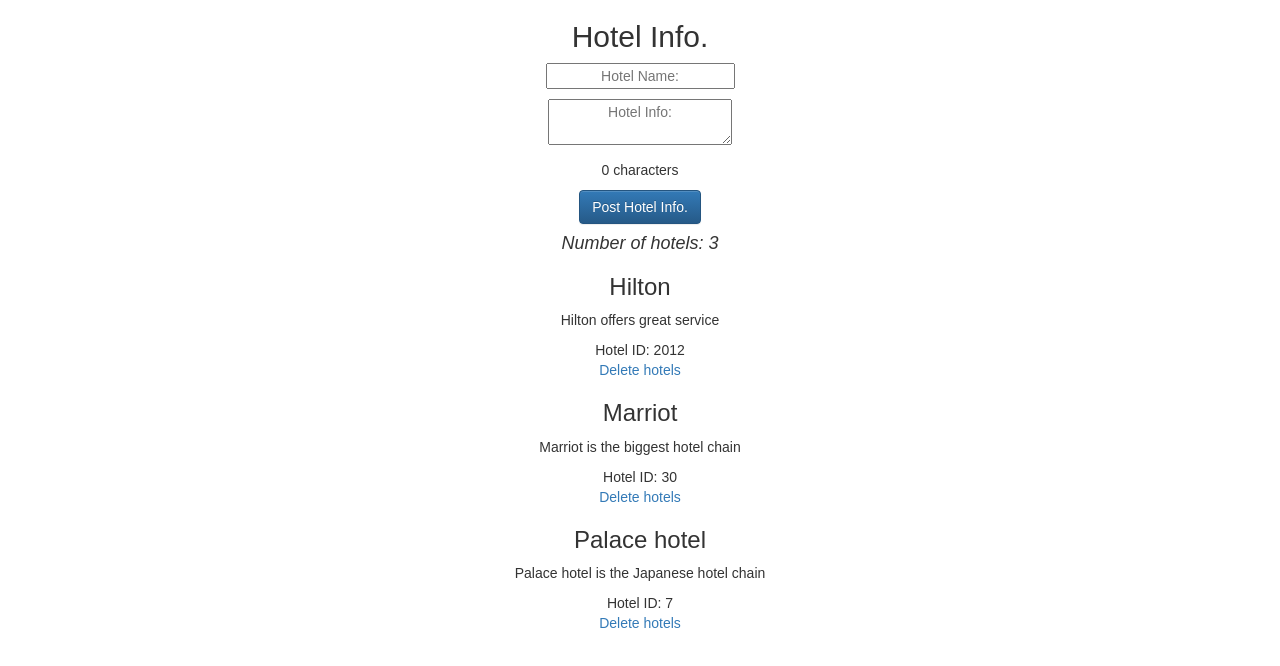
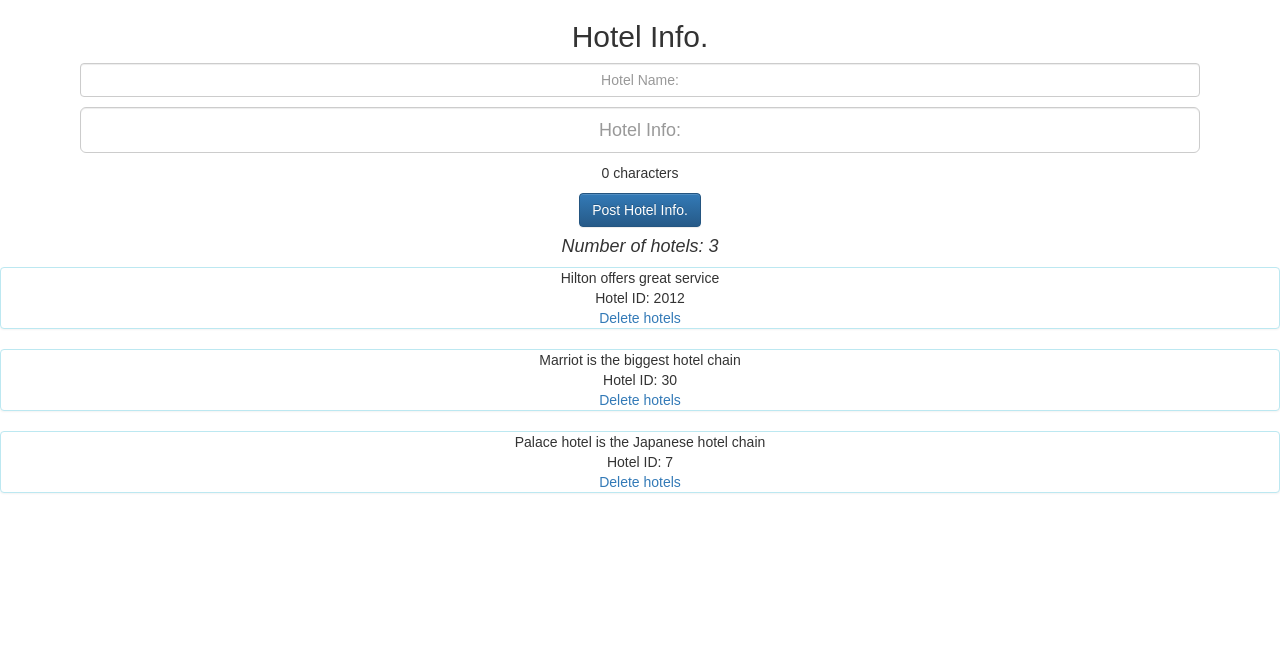
Before and after one commit to takeyan1004/reactPractice, a React (Create React App) app: page / in a window 1280 px wide. Shown: the top 666 px of the page. Built offline with nearby package versions, Linux system fonts and the light colour scheme.

Commit message:
added bootstrap style to form and hotel info

```diff
--- a/src/form.js
+++ b/src/form.js
@@ -1,6 +1,8 @@
 import React from 'react';
 // import ReactDOM from 'react-dom';
 import { Button } from 'react-bootstrap';
+import { FormGroup } from 'react-bootstrap';
+import { FormControl } from 'react-bootstrap';
 // import './hotellist.css';
 
 
@@ -17,10 +19,22 @@
 
       <form className="hotel-form" onSubmit={this._handleSubmit.bind(this)}>
 
+{/*   no bootstrap version
         <div className="hotel-form-fields">
         <div className="name-form"><input className="name-input" placeholder="Hotel Name:" ref={input => this._name = input} /></div>
         <div className="text-form"><textarea className="text-input" placeholder="Hotel Info:" ref={textarea => this._body = textarea} onChange={this._getCharacterCount.bind(this)}></textarea></div>
         </div>
+        <p>{this.state.characters} characters</p>
+        <div className="hotel-form-actions"><Button bsStyle="primary" type="submit">Post Hotel Info.</Button></div> */}
+
+{/* in order to get the value from inputform, we need to use inputRef instead of ref. below is the bootstrap version */}
+
+        <FormGroup className="name-form">
+          <FormControl className="name-input" type="text" placeholder="Hotel Name:" inputRef={input => this._name = input}/>
+        </FormGroup>
+        <FormGroup className="text-form" bsSize="large">
+          <FormControl className="text-input" type="text" placeholder="Hotel Info:" inputRef={input => this._body = input} onChange={this._getCharacterCount.bind(this)}/>
+        </FormGroup>
         <p>{this.state.characters} characters</p>
         <div className="hotel-form-actions"><Button bsStyle="primary" type="submit">Post Hotel Info.</Button></div>
 
--- a/src/hotelinfo.js
+++ b/src/hotelinfo.js
@@ -1,6 +1,7 @@
 import React from 'react';
 // import ReactDOM from 'react-dom';
 // import './hotellist.css';
+import { Panel } from 'react-bootstrap';
 
 
 export class Hotelinfo extends React.Component {
@@ -8,10 +9,20 @@
     return(
       <div className="hotel-info">
 
-        <h3 className="hotel-header">{this.props.name}</h3>
+{/*
+
+<h3 className="hotel-header">{this.props.name}</h3>
         <p className="hotel-body">{this.props.body}</p>
         <div>Hotel ID: {this.props.id}</div>
         <div className="hotel-actions"><a href="#" onClick={this._handleDelete.bind(this)}>Delete hotels</a></div>
+
+*/}
+
+    <Panel header={this.props.name}  bsStyle="info">
+      {this.props.body}
+      <div>Hotel ID: {this.props.id}</div>
+      <div className="hotel-actions"><a href="#" onClick={this._handleDelete.bind(this)}>Delete hotels</a></div>
+    </Panel>
 
       </div>
     );
--- a/src/hotellist.js
+++ b/src/hotellist.js
@@ -90,3 +90,4 @@
 //I just added hotellogo.jpg into src folder. I will add the hotel logo into each post. →　image doesn't show up
 //And, I will separate hotellist.js file into each component(Hotellist component, Form component, Hotelinfo component).
 //Tried to use Bootstrap but was stuck on FormGroup
+//I will use bootstrap to make the style better and add more functions to the app!
```
